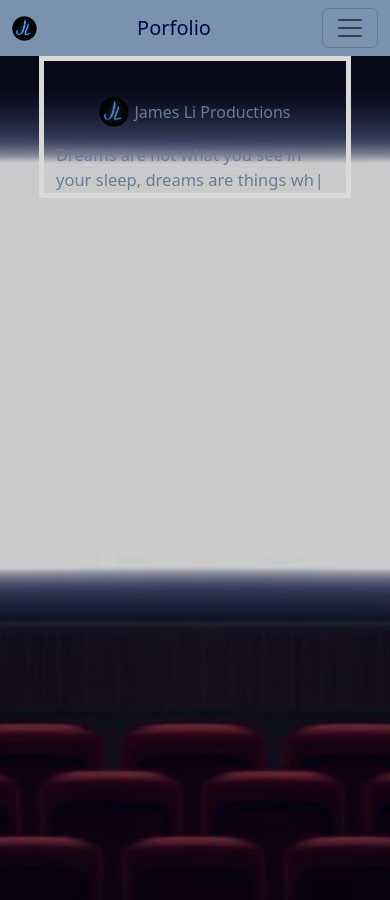
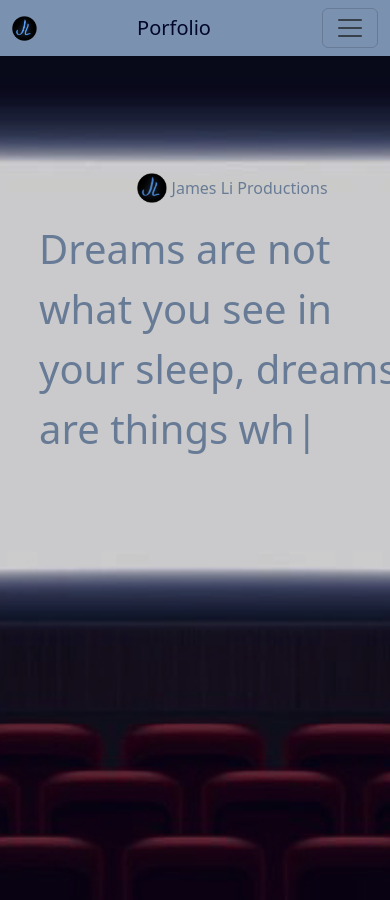
Before and after one commit to JLi2007/Portfolio, a React (Vite) app: page /quotes in a window 390 px wide. Built offline with nearby package versions, Linux system fonts and the light colour scheme; the HTML template or start-up script is replaced by a standard one.

Commit message:
Media Queries / Other changes to Vanta

```diff
--- a/src/components/Experience.tsx
+++ b/src/components/Experience.tsx
@@ -1,9 +1,8 @@
-import { useRef, useState } from "react";
-import CLOUDS from "vanta/dist/vanta.clouds2.min";
+import { useRef, useState, useEffect } from "react";
+import NET from "vanta/dist/vanta.net.min";
 import * as THREE from "three";
 
 import '../style/style.css';
-import { useEffect } from "react";
 
 function Experience() {
   const [vantaEffect, setVantaEffect] = useState(null);
@@ -12,7 +11,7 @@ function Experience() {
   useEffect(()=> {
     if(!vantaEffect){
       setVantaEffect(
-        CLOUDS({
+        NET({
           el: vantaRef.current,
           THREE: THREE,
           mouseControls: true,
@@ -21,7 +20,12 @@ function Experience() {
           minHeight: 200.00,
           minWidth: 200.00,
           scale: 1.00,
-          texturePath: "../../assets/texture.png"
+          scaleMobile: 1.00,
+          color: 0x7a91b0,
+          backgroundColor: 0x020121,
+          points: 8.00,
+          maxDistance: 13.00,
+          spacing: 13.00
         })
       )
     }
--- a/src/components/Projects.tsx
+++ b/src/components/Projects.tsx
@@ -21,11 +21,11 @@ function Projects() {
           minWidth: 200.00,
           scale: 1.00,
           scaleMobile: 1.00,
-          color: 0x5381e3,
+          color: 0x7a91b0,
           backgroundColor: 0x020121,
-          points: 13.00,
-          maxDistance: 29.00,
-          spacing: 17.00
+          points: 8.00,
+          maxDistance: 13.00,
+          spacing: 13.00
         })
       );
     }
--- a/src/components/Quote.tsx
+++ b/src/components/Quote.tsx
@@ -20,7 +20,7 @@ function Quote() {
   return (
     <div id="bootstrap-overides-quotes" className='background-container'>
 
-        <div className="inside-text container">
+        <div className="inside-text">
           <p><img src="../../assets/logo.png" style={{width: '30px', height: '30px', marginRight:'5px'}}></img> James Li Productions</p>
 
           <div className="typewriter">
@@ -32,6 +32,7 @@ function Quote() {
               onInit={(typewriter) => {
                 typewriter.typeString(quotes[currentQuote].text)
                   .start()
+                  .typeString('<br>')
                 if(currentQuote==8 || currentQuote==0){
                   typewriter.typeString(quotes[currentQuote].author)
                   .start()
--- a/src/components/quotes.ts
+++ b/src/components/quotes.ts
@@ -5,7 +5,7 @@ interface Quote{
 
 export const quotes: Quote[]=[
     {text: "Dreams are not what you see in your sleep, dreams are things which do not let you sleep.", author:" - Cristiano Ronaldo"},
-    {text: "Life is like an apple! Even though it's hard. it's still sweet!", author: " - Ethan Xing(2024)"},
+    {text: "Life is like an apple! Even though it's hard. it's still sweet!", author: " - Ethan Xing (english teacher NOT proud), 2024"},
     {text: "Knowing is not enough, we must apply. Willing is not enough, we must do", author:" - Bruce Lee"},
     {text: "Don't think small and expect to have a big life.", author:" - Marianne Williamson"},
     {text: "If opportunity doesn't knock, build a door", author:" - Milton Berle"},
--- a/src/style/style.css
+++ b/src/style/style.css
@@ -1,7 +1,7 @@
 /* GENERAL--------------------------------------------------------------------------------------- */
 :root {
-    --gradient-color: conic-gradient(from 90deg at 100% 0%, #000413, 50%, #030830, #020121);
-    --dark-color: #000845;
+    --gradient-color: conic-gradient(from 90deg at 100% 0%, #000413, 50%, #020729, #020121);
+    --dark-color: #020729;
     --dark-color-bg: #020121;
     --navbar-color: conic-gradient(from 90deg at 50% 0%, #468eec, 30%, #3b86e8, #307de1);
     --active-color: rgba(0, 0, 0, 0.856);
@@ -29,7 +29,6 @@
     color: var(--font-color);
     height: 100vh;
     width: 100%;
-    overflow: hidden;
 }
 
 /* NAVBAR--------------------------------------------------------------------------------------- */
@@ -211,23 +210,41 @@
     color: var(--font-color);
     font-size: 16px;
     display: flex;
+    align-items: center;
+    justify-content: center;
     flex-direction: column;
     flex-wrap: wrap;
-}
-
-#bootstrap-overides-quotes .container{
-    width: 80%;
-    border: 5px solid white;
+    margin-right: calc(100% - 90%);
+    margin-left: calc(100% - 90%);
+    margin-top: calc(100% - 88%);
 }
 
 #bootstrap-overides-quotes p{
     display: flex;
     align-items: center;
     justify-content: center;
-    margin-top: calc(100% - 87%);
 }
 
 #bootstrap-overides-quotes .typewriter{
     display: flex;
-    font-size: calc(5vw - 3px);
+    font-size: 3.5rem;
 }
+
+@media (max-width: 1125px){
+    #bootstrap-overides-quotes .inside-text{
+        width: 99%;
+        margin-top: calc(100% - 80%);
+    }
+    #bootstrap-overides-quotes .typewriter{
+        font-size: 2.8rem;
+    }
+}
+@media (max-width: 800px){
+    #bootstrap-overides-quotes .inside-text{
+        width: 99%;
+        margin-top: calc(100% - 70%);
+    }
+    #bootstrap-overides-quotes .typewriter{
+        font-size: 2.5rem;
+    }
+}
--- a/src/vite-env.d.ts
+++ b/src/vite-env.d.ts
@@ -1,4 +1,3 @@
 /// <reference types="vite/client" />
 
 declare module 'vanta/dist/vanta.net.min';
-declare module 'vanta/dist/vanta.clouds2.min';
```
